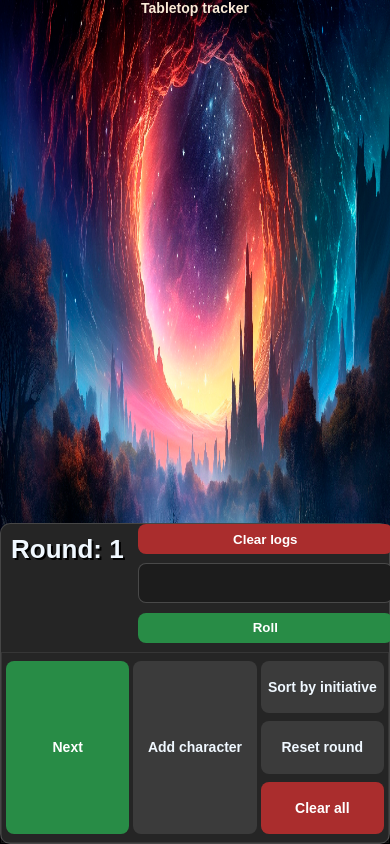
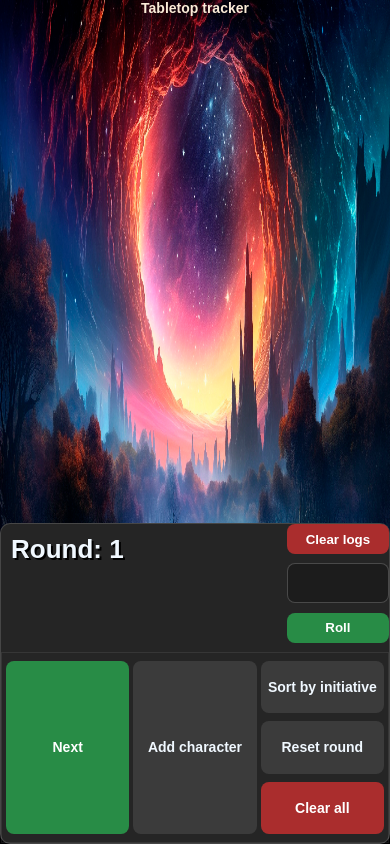
Before and after one commit to PlatypusIV/tabletop_initiative_tracker, a React (Vite) app: page / in a window 390 px wide. Built offline with nearby package versions, Linux system fonts and the light colour scheme.

Commit message:
fixed dicerolls container

```diff
--- a/src/App.css
+++ b/src/App.css
@@ -38,7 +38,8 @@
 
 .controlSection {
   width: 12%;
-  height: 100%;
+  height: 60%;
+  align-self: center;
   border: 1px solid var(--border);
   display: flex;
   flex-direction: column;
--- a/src/components/DiceRollsContainer/DiceRollsContainer.css
+++ b/src/components/DiceRollsContainer/DiceRollsContainer.css
@@ -105,9 +105,12 @@ textarea {
         flex: 1;
         min-width: 0;
         max-height: 100%;
+        gap: 4px;
     }
 
     .diceRollsLogContainer {
+       flex: 1 1 auto;
+       min-width: 0;
        max-height: 100%;
        overflow-y: scroll;
     }
@@ -118,7 +121,11 @@ textarea {
         flex-direction: column-reverse;
     }
 
+    /* Pin the input column to ~40% (was effectively full width) so the
+       roll log keeps the remaining ~60% of the row and stays visible. */
     .diceInputContainer {
+        flex: 0 0 40%;
+        min-width: 0;
         height: 100%;
     }
 }
```
